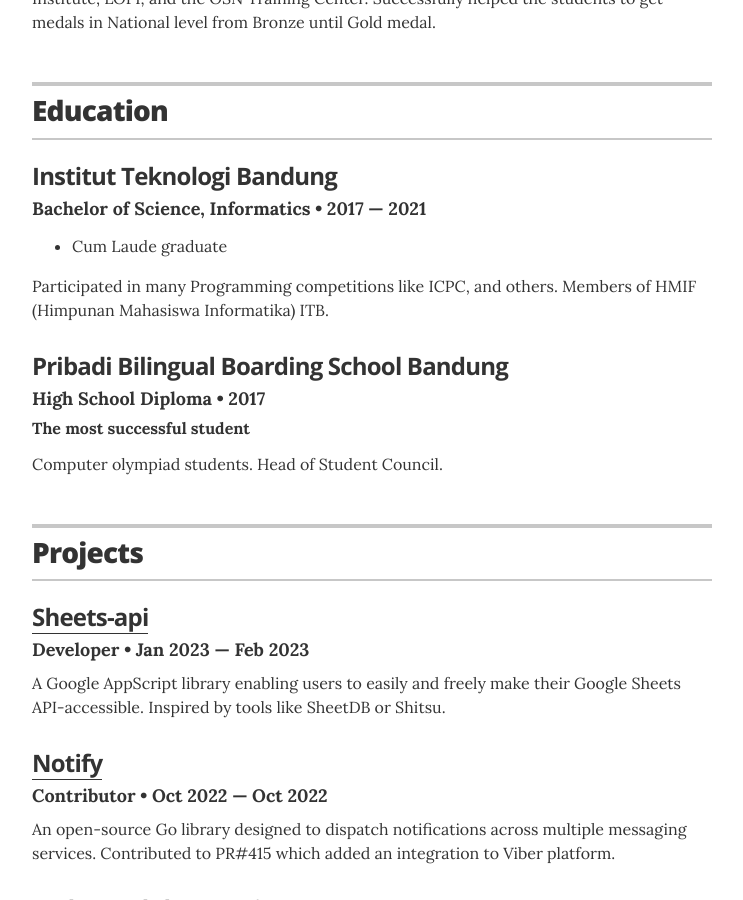
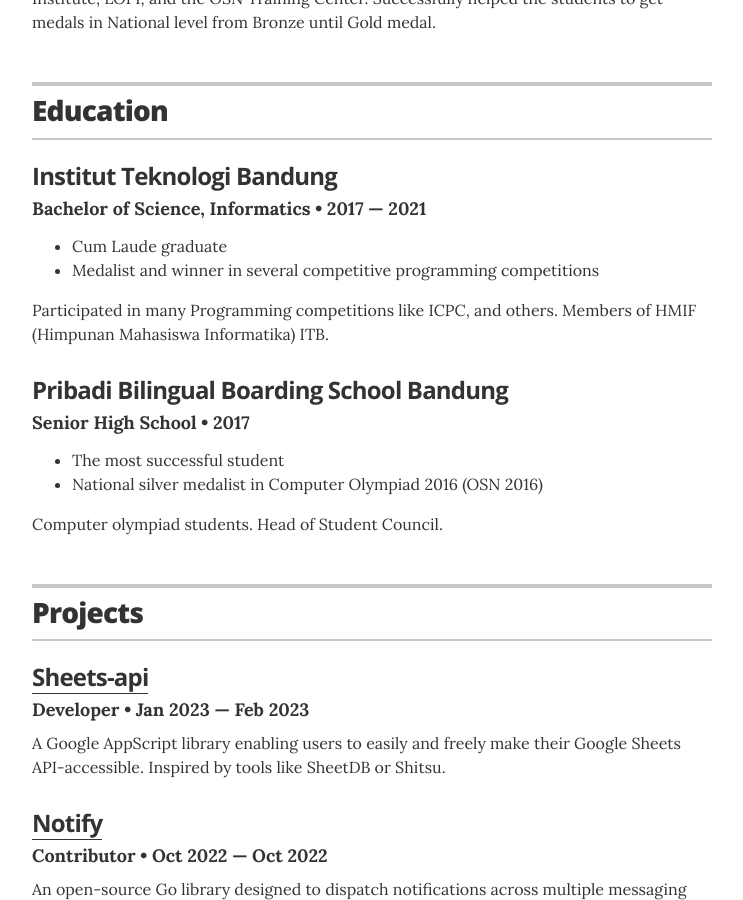
Before and after one commit to irfansofyana/resume, a Jekyll site: the page built from index.html, in a window 1280 px wide and 900 px high, scrolled down 1658 px. Shown: the whole window, without its empty margins (268-1011 px from the left). Built offline with Jekyll 4.4.1, drawn with Linux system fonts in a browser that asks for light colours.

Commit message:
update education

```diff
--- a/_data/education.yml
+++ b/_data/education.yml
@@ -4,10 +4,13 @@
   year: 2017 &mdash; 2021
   awards:
     - award: Cum Laude graduate
+    - award: Medalist and winner in several competitive programming competitions
   summary: Participated in many Programming competitions like ICPC, and others. Members of HMIF (Himpunan Mahasiswa Informatika) ITB.
 
-- degree: High School Diploma
+- degree: Senior High School
   uni: Pribadi Bilingual Boarding School Bandung
   year: 2017
-  award: The most successful student
+  awards:
+    - award: The most successful student
+    - award: National silver medalist in Computer Olympiad 2016 (OSN 2016)
   summary: Computer olympiad students. Head of Student Council.
```
